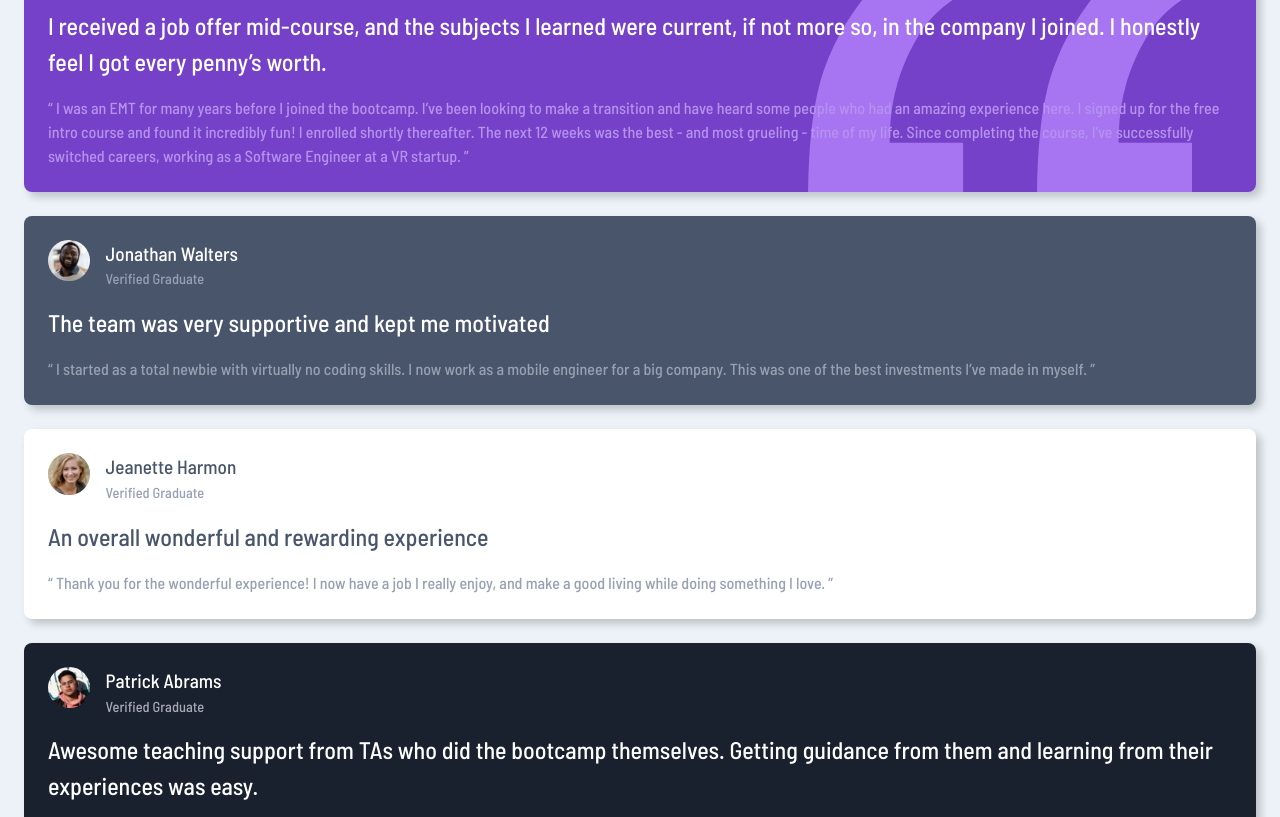
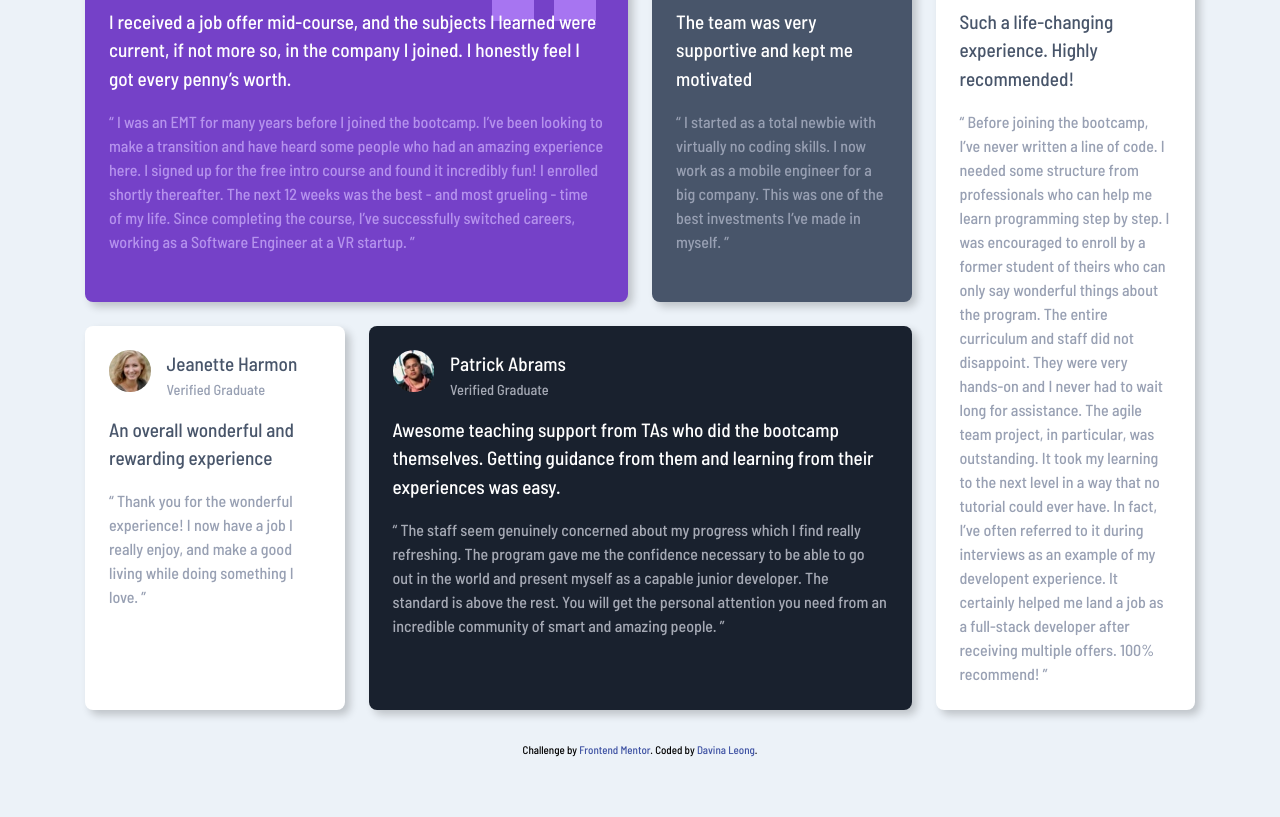
Before and after one commit to davinaleong/fem-testimonials-grid, a website built with Vite: page index.html in a window 1280 px wide. Shown: the part 122-939 px from the top of the page. After the commit the page ends 896 px from the top, so only its background shows below. Built offline with nearby package versions, Linux system fonts and the light colour scheme.

Commit message:
Done with desktop layout

```diff
--- a/index.html
+++ b/index.html
@@ -50,7 +50,7 @@
           </p>
         </header>
 
-        <h2 class="fs-600 mb-400">
+        <h2 class="fs-500 mb-400">
           I received a job offer mid-course, and the subjects I learned were
           current, if not more so, in the company I joined. I honestly feel I
           got every penny’s worth.
@@ -78,7 +78,7 @@
           </p>
         </header>
 
-        <h2 class="fs-600 mb-400">
+        <h2 class="fs-500 mb-400">
           The team was very supportive and kept me motivated
         </h2>
 
@@ -100,7 +100,7 @@
           </p>
         </header>
 
-        <h2 class="fs-600 mb-400">
+        <h2 class="fs-500 mb-400">
           An overall wonderful and rewarding experience
         </h2>
 
@@ -121,7 +121,7 @@
           </p>
         </header>
 
-        <h2 class="fs-600 mb-400">
+        <h2 class="fs-500 mb-400">
           Awesome teaching support from TAs who did the bootcamp themselves.
           Getting guidance from them and learning from their experiences was
           easy.
@@ -148,7 +148,7 @@
           </p>
         </header>
 
-        <h2 class="fs-600 mb-400">
+        <h2 class="fs-500 mb-400">
           Such a life-changing experience. Highly recommended!
         </h2>
 
--- a/styles/main.css
+++ b/styles/main.css
@@ -92,6 +92,9 @@ body {
   font-weight: var(--fw-regular);
   display: grid;
   grid-template-rows: repeat(2, max-content);
+  min-height: 100vh;
+  justify-content: center;
+  align-items: center;
 }
 
 /* * {
@@ -187,7 +190,8 @@ a:where(:hover, :focus, :focus-visible) {
 
 /** Content - Layout **/
 .main-grid {
-  width: 100%;
+  max-width: 69.375em;
+  margin-inline: auto;
   height: 100%;
   display: grid;
   gap: var(--size-500);
@@ -204,9 +208,9 @@ a:where(:hover, :focus, :focus-visible) {
   display: block;
   position: absolute;
   top: 0;
-  right: 5vw;
-  width: 30vw;
-  height: 30vw;
+  right: 2em;
+  width: 6.5em;
+  height: 6.5em;
   background-image: url(./../images/bg-pattern-quotation.svg);
   background-position: center;
   background-size: contain;
@@ -241,6 +245,39 @@ a:where(:hover, :focus, :focus-visible) {
 .cell-position {
   grid-column: 2;
   grid-row: 2;
+}
+
+@media (min-width: 72em) {
+  .main-grid {
+    min-height: 35.75em;
+    grid-template-columns: repeat(4, 1fr);
+    grid-template-rows: repeat(2, 1fr);
+  }
+
+  .cell-1 {
+    grid-column: 1 / span 2;
+    grid-row: 1;
+  }
+
+  .cell-2 {
+    grid-column: 3;
+    grid-row: 1;
+  }
+
+  .cell-3 {
+    grid-column: 1;
+    grid-row: 2;
+  }
+
+  .cell-4 {
+    grid-column: 2 / span 2;
+    grid-row: 2;
+  }
+
+  .cell-5 {
+    grid-column: 4;
+    grid-row: 1 / span 2;
+  }
 }
 
 /** Content - End **/
```
